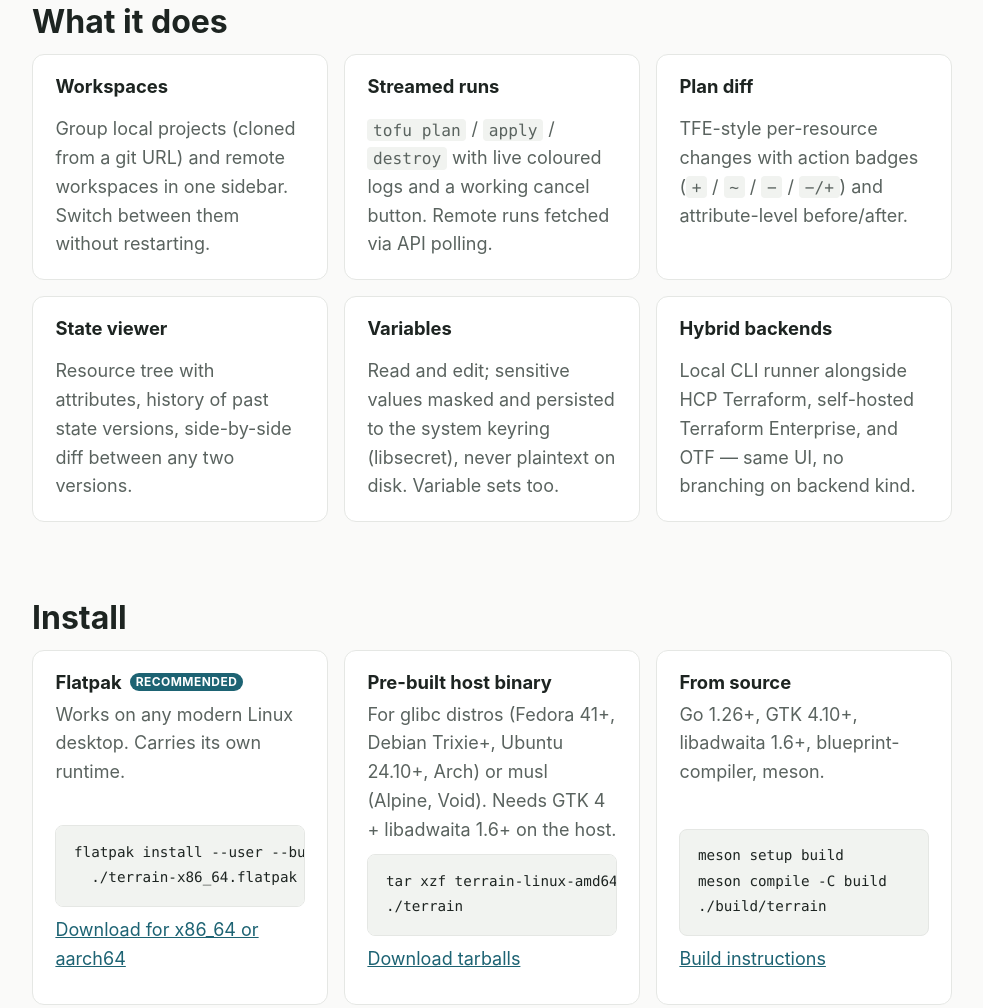
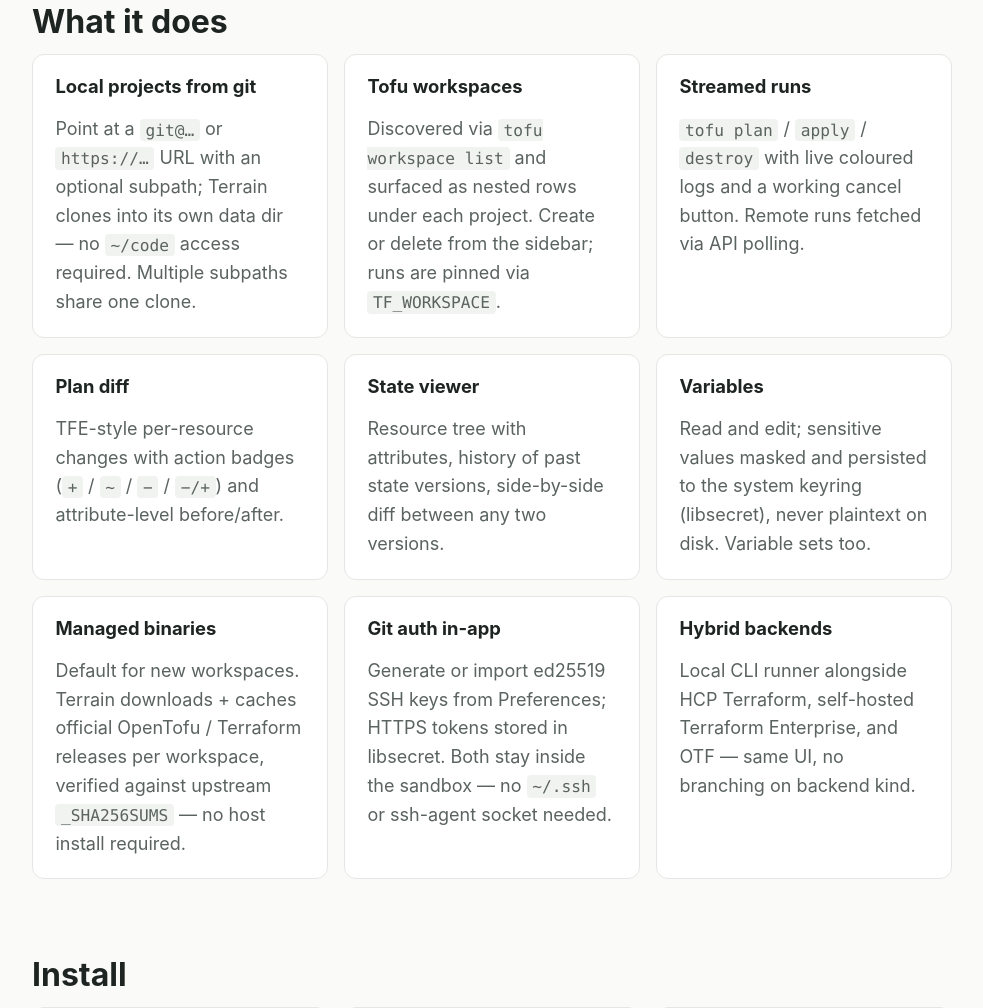
Before and after one commit to raspbeguy/terrain, a plain HTML site: page docs/index.html in a window 1280 px wide. Shown: the part 1085-2093 px from the top of the page, without its empty margins (148-1131 px from the left). Drawn offline with Linux system fonts and the light colour scheme.

Commit message:
Refresh README, CLAUDE.md, landing site, and AppStream metainfo to match current features

```diff
--- a/docs/index.html
+++ b/docs/index.html
@@ -21,7 +21,7 @@
       <div class="hero-text">
         <h1>Terrain</h1>
         <p class="tagline">A native GNOME GUI for Terraform and OpenTofu.</p>
-        <p class="lede">Workspaces, streamed runs, plan diffs, state viewer, variable management — local working dirs and remote backends (HCP, Terraform Enterprise, OTF) under one roof.</p>
+        <p class="lede">Workspaces, streamed runs, plan diffs, state viewer, variable management — git-cloned local projects (with terraform workspace support) alongside remote backends (HCP, Terraform Enterprise, OTF) under one roof.</p>
         <div class="cta">
           <a class="btn primary" href="https://github.com/raspbeguy/terrain/releases/latest">Download</a>
           <a class="btn" href="https://github.com/raspbeguy/terrain">View on GitHub</a>
@@ -65,8 +65,12 @@
       <h2>What it does</h2>
       <div class="feature-grid">
         <article>
-          <h3>Workspaces</h3>
-          <p>Group local projects (cloned from a git URL) and remote workspaces in one sidebar. Switch between them without restarting.</p>
+          <h3>Local projects from git</h3>
+          <p>Point at a <code>git@…</code> or <code>https://…</code> URL with an optional subpath; Terrain clones into its own data dir — no <code>~/code</code> access required. Multiple subpaths share one clone.</p>
+        </article>
+        <article>
+          <h3>Tofu workspaces</h3>
+          <p>Discovered via <code>tofu workspace list</code> and surfaced as nested rows under each project. Create or delete from the sidebar; runs are pinned via <code>TF_WORKSPACE</code>.</p>
         </article>
         <article>
           <h3>Streamed runs</h3>
@@ -83,6 +87,14 @@
         <article>
           <h3>Variables</h3>
           <p>Read and edit; sensitive values masked and persisted to the system keyring (libsecret), never plaintext on disk. Variable sets too.</p>
+        </article>
+        <article>
+          <h3>Managed binaries</h3>
+          <p>Default for new workspaces. Terrain downloads + caches official OpenTofu / Terraform releases per workspace, verified against upstream <code>_SHA256SUMS</code> — no host install required.</p>
+        </article>
+        <article>
+          <h3>Git auth in-app</h3>
+          <p>Generate or import ed25519 SSH keys from Preferences; HTTPS tokens stored in libsecret. Both stay inside the sandbox — no <code>~/.ssh</code> or ssh-agent socket needed.</p>
         </article>
         <article>
           <h3>Hybrid backends</h3>
```
Also changed, not shown: 3 other files.
